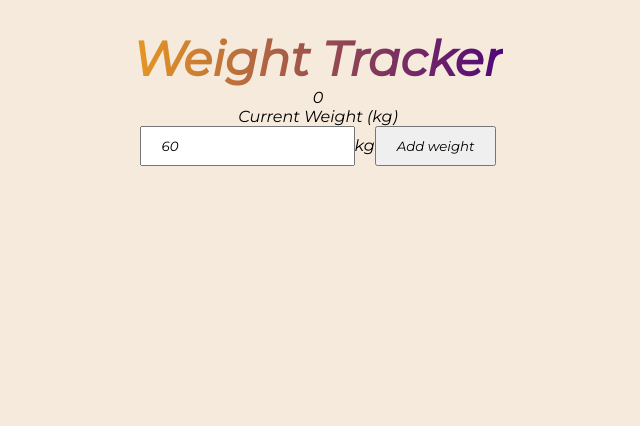
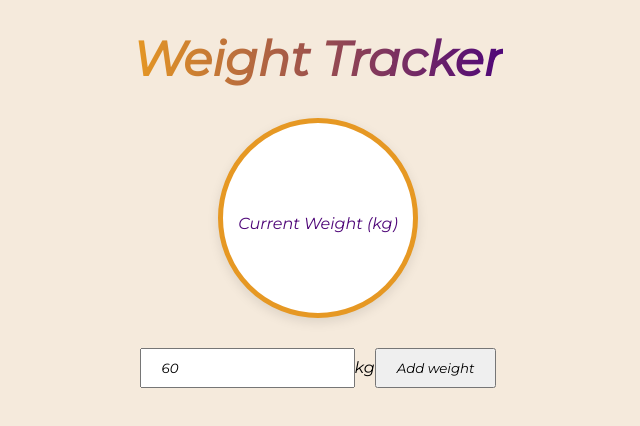
Before and after one commit to Lu-Smith/weight_tracker_vue, a Vue app: page / in a window 1280 px wide. Shown: the top 426 px of the page, without its empty margins (322-962 px from the left). Built offline with nearby package versions, Linux system fonts and the light colour scheme.

Commit message:
Updated App.vue styles

```diff
--- a/src/App.vue
+++ b/src/App.vue
@@ -1,7 +1,7 @@
 <template>
 <h1>Weight Tracker</h1>
-<div>
-  <p>{{ currentWeight }}</p>
+<div class="currentWeight">
+  <span>{{ currentWeight.weight }}</span>
   <p> Current Weight (kg)</p>
 </div>
 <form @submit.prevent="addWeight">
@@ -102,6 +102,31 @@ input {
  padding: 10px 20px;
 }
 
+.currentWeight {
+  display: flex;
+  flex-direction: column;
+  justify-content: center;
+  align-items: center;
+  width: 200px;
+  height: 200px;
+  text-align: center;
+  background-color: white;
+  border-radius: 999px;
+  box-shadow: 0 4px 12px rgba(0, 0, 0, 0.1);
+  border: 5px solid #e69823;
+  margin: 30px auto;
+  color: #4f0779;
+
+
+}
+
+.currentWeight span {
+  display: block;
+  font-size: 36px;
+  font-weight: bold;
+  margin-bottom: 10px;
+}
+
 .canvas-box {
   margin: 20px 0;
   background-color: rgb(248, 248, 241) ;
--- a/src/style.css
+++ b/src/style.css
@@ -20,10 +20,12 @@ h1 {
   color: transparent;
   display: inline-block;
   font-weight: 700;
+
 }
 
 h2 {
   margin: 30px;
   color: #666262;
   font-weight: 400;
+  text-align: left;
 }
```
